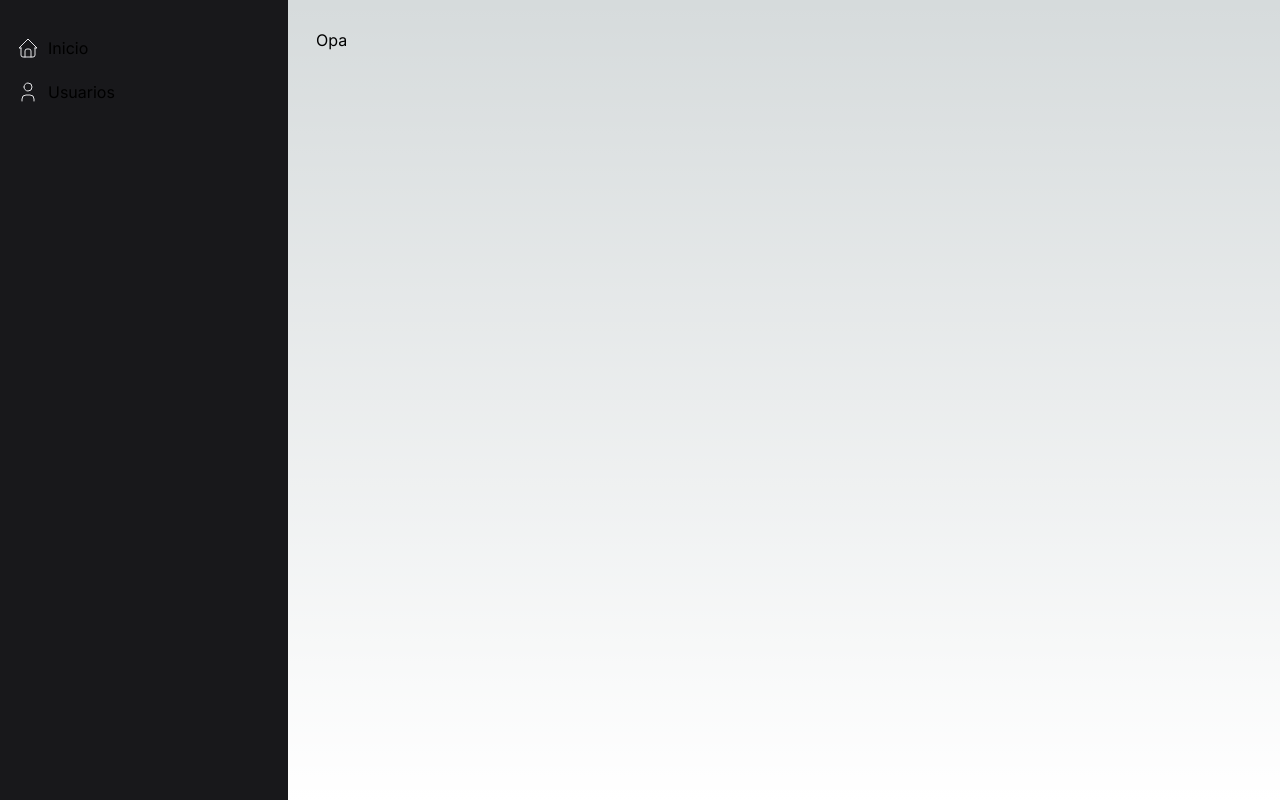
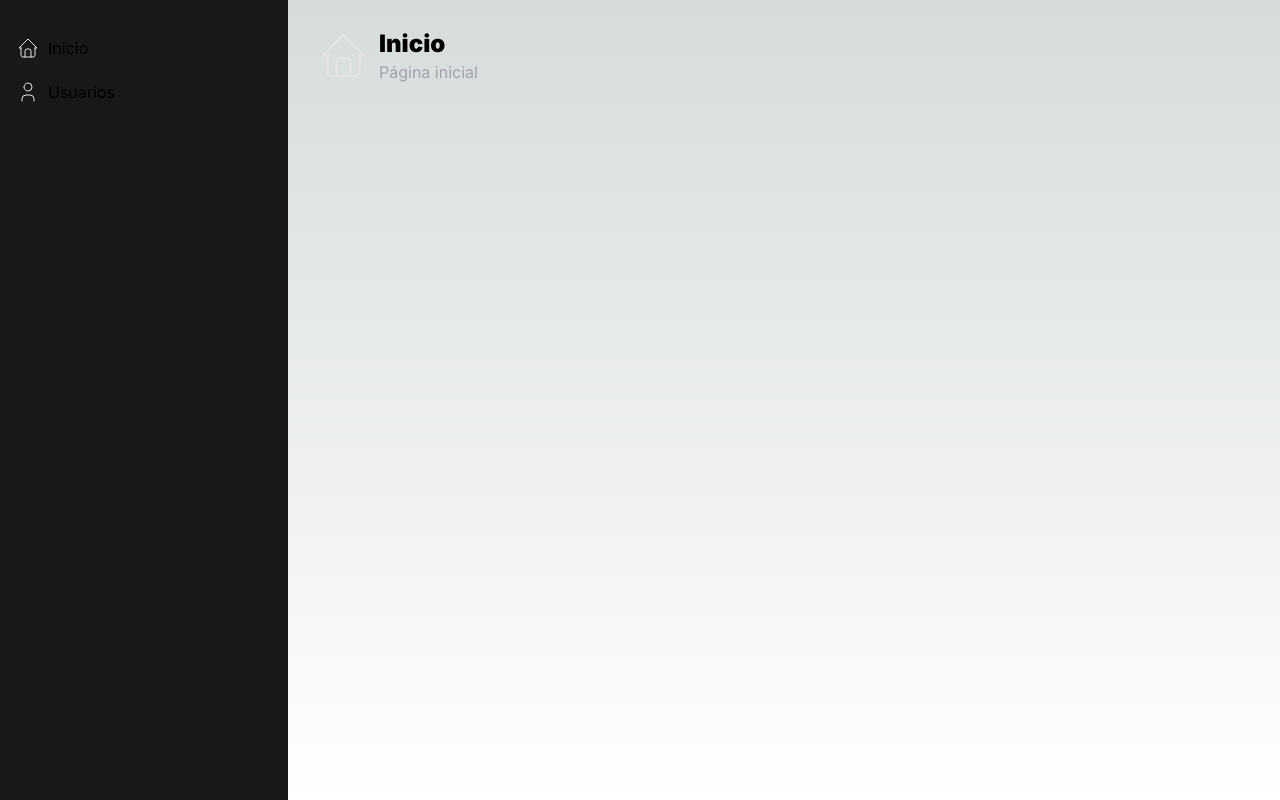
Before and after one commit to silvapereiraeduardo/app-bd, a Next.js app: page / in a window 1280 px wide. Built offline with nearby package versions, Linux system fonts and the light colour scheme.

Commit message:
Padronizacao do sistema

```diff
--- a/src/app/(internas)/usuarios/page.tsx
+++ b/src/app/(internas)/usuarios/page.tsx
@@ -12,11 +12,24 @@ export default function Page() {
 
   return (
     <Pagina className="flex flex-col gap-10">
-      <Titulo
-        icone={IconUser}
-        principal="Usuarios"
-        secundario="Cadastro de Usuarios"
-      />
+      <div className="flex justify-between items-center">
+        <Titulo
+          icone={IconUser}
+          principal="Usuarios"
+          secundario="Cadastro de Usuarios"
+        />
+        {!usuario && (
+          <div className="flex justify-end">
+            <button
+              className="flex items-center gap-2 bg-blue-500 px-4 py-2 rounded-md"
+              onClick={() => alterarUsuario({})}
+            >
+              <IconPlus />
+              <span>Novo Usuario</span>
+            </button>
+          </div>
+        )}
+      </div>
       {usuario ? (
         <FormularioUsuario
           usuario={usuario}
@@ -27,15 +40,6 @@ export default function Page() {
         />
       ) : (
         <>
-          <div className="flex justify-end">
-            <button
-              className="flex items-center gap-2 bg-blue-500 px-4 py-2 rounded-md"
-              onClick={() => alterarUsuario({})}
-            >
-              <IconPlus />
-              <span>Novo Usuario</span>
-            </button>
-          </div>
           <ListaUsuario usuarios={usuarios} onClick={alterarUsuario} />
         </>
       )}
--- a/src/app/components/usuario/FormularioUsuario.tsx
+++ b/src/app/components/usuario/FormularioUsuario.tsx
@@ -52,12 +52,14 @@ export default function FormularioUsuario(props: FormularioUsuarioProps) {
             Cancelar
           </button>
         </div>
+        {props.usuario.id && (
           <button
             className="bg-red-500 px-4 py-2 rounded-md"
             onClick={() => props.excluir(props.usuario)}
           >
             Excluir
           </button>
+        )}
       </div>
     </div>
   )
--- a/src/app/layout.tsx
+++ b/src/app/layout.tsx
@@ -1,22 +1,23 @@
-import type { Metadata } from "next";
-import { Inter } from "next/font/google";
-import "./globals.css";
+import type { Metadata } from 'next'
+import { Inter } from 'next/font/google'
+import './globals.css'
 
-const inter = Inter({ subsets: ["latin"] });
+const inter = Inter({ subsets: ['latin'] })
 
 export const metadata: Metadata = {
-  title: "Create Next App",
-  description: "Generated by create next app",
-};
+  title: 'Sistema de gerenciamento de usuários',
+  description: 'Sistema de gerenciamento de usuários',
+}
 
 export default function RootLayout({
   children,
 }: Readonly<{
-  children: React.ReactNode;
+  children: React.ReactNode
 }>) {
   return (
-    <html lang="en">
+    <html lang="pt-BR">
+      <link rel="icon" href="/favicon.ico" sizes="any" />
       <body className={inter.className}>{children}</body>
     </html>
-  );
+  )
 }
--- a/src/app/page.tsx
+++ b/src/app/page.tsx
@@ -1,5 +1,11 @@
+import { IconHome } from '@tabler/icons-react'
 import Pagina from './components/template/Pagina'
+import Titulo from './components/template/Titulo'
 
 export default function Home() {
-  return <Pagina>Opa</Pagina>
+  return (
+    <Pagina className="flex flex-col gap-10">
+      <Titulo icone={IconHome} principal="Inicio" secundario="Página inicial" />
+    </Pagina>
+  )
 }
```
Lines whose indentation alone changed are shown as unchanged.
